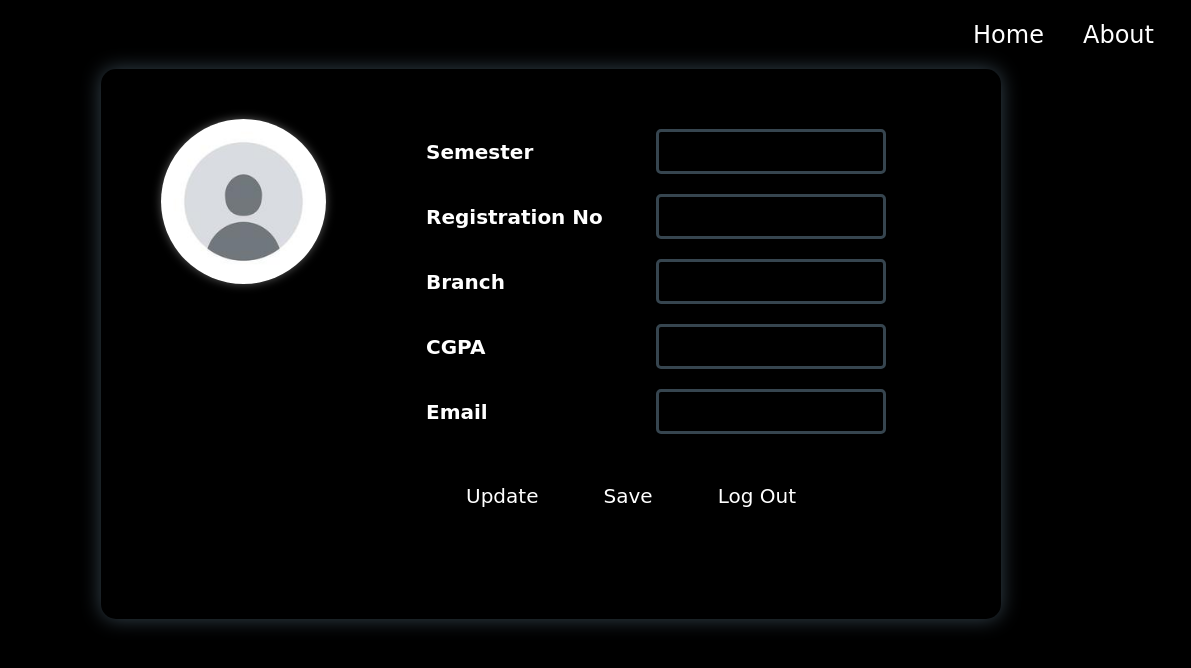
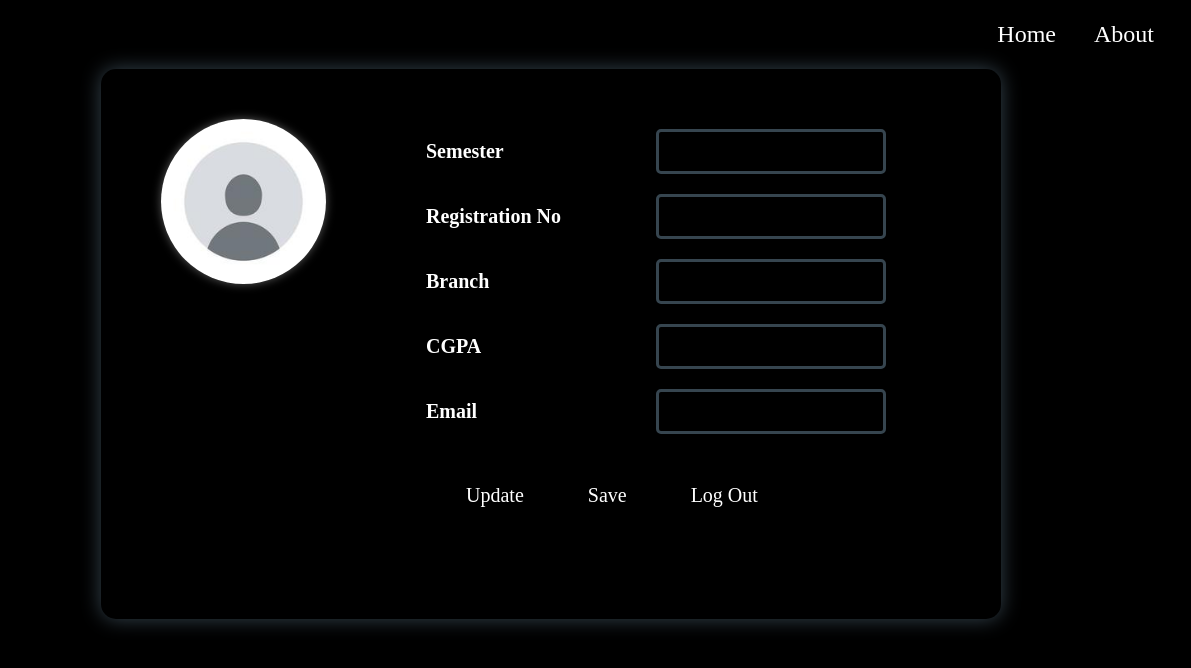
Before and after one commit to CGPA-Predictor/main, a plain HTML site: page profile.html in a window 1280 px wide. Shown: the full height of the page, 89-1280 px from the left. Drawn offline with Linux system fonts and the light colour scheme; no server answers.

Commit message:
Update profile.css

```diff
--- a/assets/css/profile.css
+++ b/assets/css/profile.css
@@ -2,7 +2,7 @@
 	padding: 0;
 	margin: 0;
 	box-sizing: border-box;
-  font-family: "Baloo Bhai 2", cursive;
+  font-family: "Baloo Bhai 2";
   }
 
 body {
```
